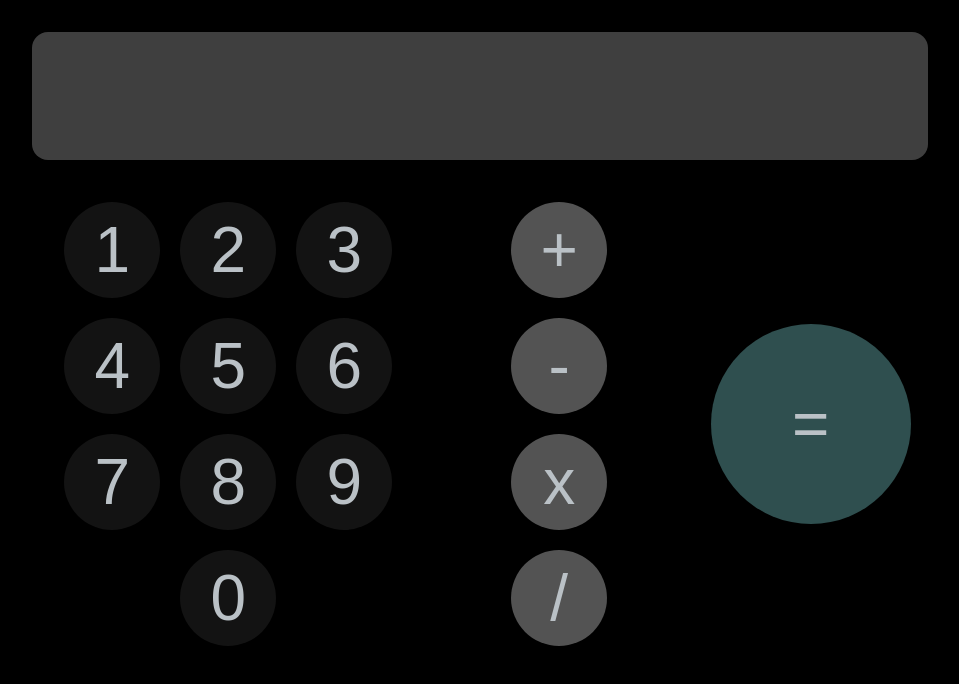
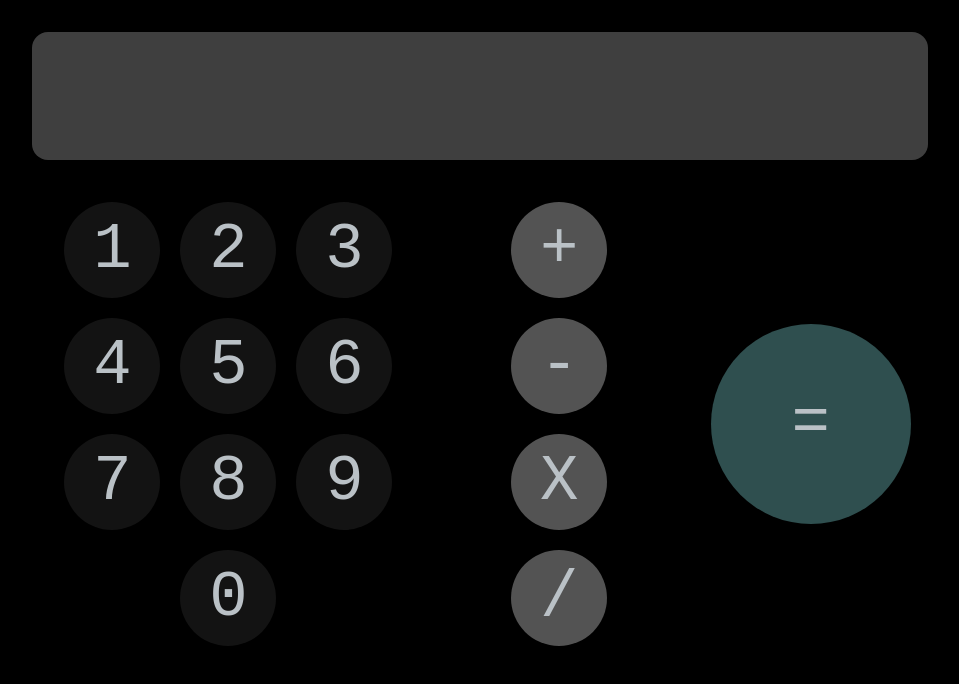
Before and after one commit to lucaslija/odin-calculator, a plain HTML site: page index.html in a window 1280 px wide. Shown: the whole page, without its empty margins (160-1119 px from the left). Drawn offline with Linux system fonts and the light colour scheme.

Commit message:
Changed text to Courier

```diff
--- a/script.js
+++ b/script.js
@@ -50,7 +50,7 @@ function numBtnGen() {
 }
 
 function functBtnGen() {
-  let functList = ["+", "-", "x", "/"]
+  let functList = ["+", "-", "X", "/"]
   for (i = 0; i < 4; i++) {
     let newButton = document.createElement("button");
     newButton.className = "funct-btn";
--- a/style.css
+++ b/style.css
@@ -19,7 +19,7 @@ body,
 input,
 button {
   font-size: 2em;
-  font-family: Arial, Helvetica, sans-serif;
+  font-family:'Courier New', Courier, monospace
 }
 
 button {
```
